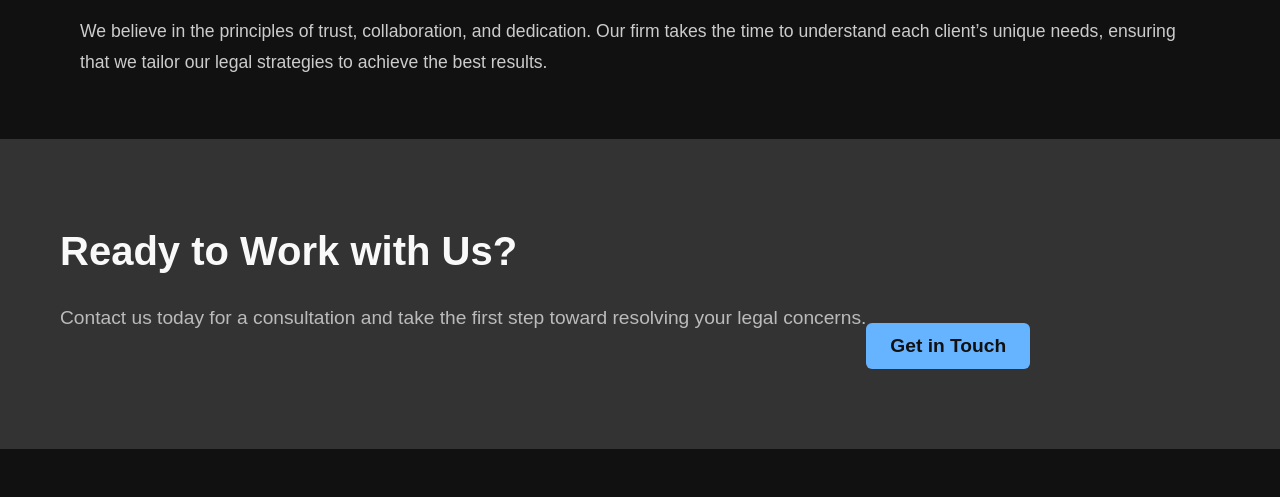
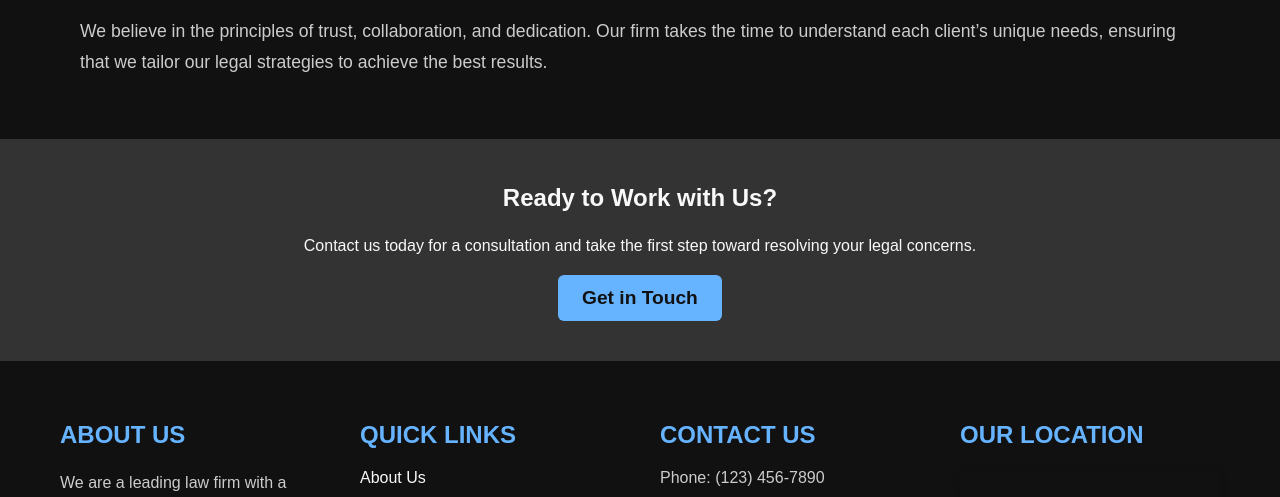
Before and after one commit to gurudesh0801/lawfirm, a React (Vite) app: page /about in a window 1280 px wide. Shown: the part 1700-2197 px from the top of the page. Built offline with nearby package versions, Linux system fonts and the light colour scheme; grey boxes are pictures that could not be loaded; a web font is replaced by a local one.

Commit message:
Update About.css

```diff
--- a/src/Components/About/About.css
+++ b/src/Components/About/About.css
@@ -30,6 +30,12 @@
   font-weight: bold;
   margin: 0;
   animation: slideDown 1.5s ease-out forwards;
+  transition: transform 0.4s ease-in-out;
+}
+
+/* Hover Effect for Title */
+.about-title:hover {
+  transform: scale(1.1);
 }
 
 .about-tagline {
@@ -37,6 +43,12 @@
   margin-top: 10px;
   color: #bbbbbb;
   animation: slideUp 2s ease-out forwards;
+  transition: transform 0.4s ease-in-out;
+}
+
+/* Hover Effect for Tagline */
+.about-tagline:hover {
+  transform: scale(1.05);
 }
 
 /* Content Section */
@@ -48,6 +60,7 @@
   flex-wrap: wrap;
 }
 
+/* Scroll Reveal Delay for Text Blocks */
 .about-text-block,
 .experience-text-block,
 .vision-text-block,
@@ -57,6 +70,7 @@
   opacity: 0;
   transform: translateX(-50px); /* Start from left */
   animation: slideInRight 1s forwards ease-in-out;
+  animation-delay: 0.3s;
 }
 
 .about-image-block {
@@ -65,6 +79,7 @@
   opacity: 0;
   transform: translateX(50px); /* Start from right */
   animation: slideInLeft 1s forwards ease-in-out;
+  animation-delay: 0.3s;
 }
 
 .about-image {
@@ -99,6 +114,7 @@
 
 /* Call to Action Section */
 .about-cta {
+  display: list-item;
   background-color: #333;
   text-align: center;
   padding: 40px 20px;
@@ -106,18 +122,16 @@
   transform: translateY(40px);
   animation: fadeUp 1.5s ease-in-out forwards;
 }
-
-.cta-title {
-  font-size: 2.5rem;
-  margin-bottom: 20px;
-  color: #f9f9f9;
+.about-cta .about-container {
+  display: contents;
+  align-items: center;
+  justify-content: center;
+}
+.cta-text {
+  margin: 1rem;
 }
 
-.cta-text {
-  font-size: 1.2rem;
-  color: #bbb;
-}
-
+/* Pulsing Effect for CTA Button */
 .cta-button {
   padding: 12px 24px;
   font-size: 1.2rem;
@@ -127,11 +141,26 @@
   border-radius: 6px;
   cursor: pointer;
   transition: background-color 0.3s ease, transform 0.3s ease;
+  animation: pulse 2s infinite;
+  margin: auto;
 }
 
 .cta-button:hover {
   background-color: #f9f9f9;
   transform: scale(1.1);
+}
+
+/* Pulse Animation for CTA Button */
+@keyframes pulse {
+  0% {
+    transform: scale(1);
+  }
+  50% {
+    transform: scale(1.05);
+  }
+  100% {
+    transform: scale(1);
+  }
 }
 
 /* Fade-in Animation for Hero Section */
```
